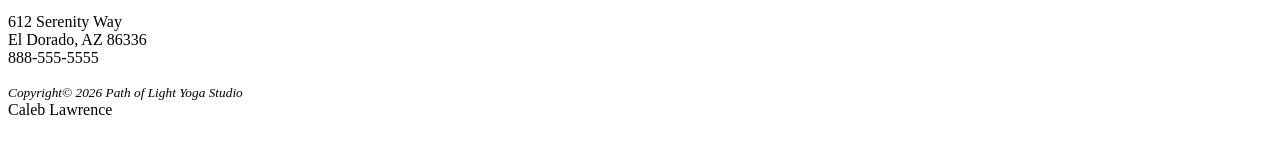
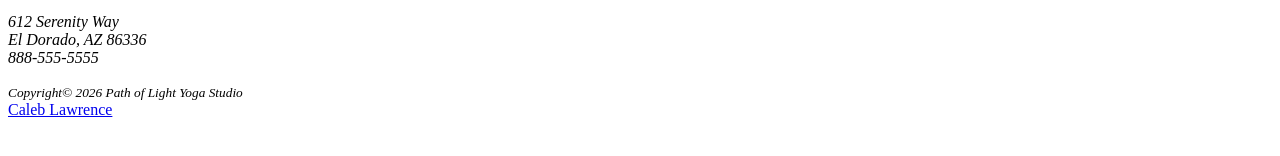
Before and after one commit to caleblawrencewebd152/webd152, a plain HTML site: page chapter3/yoga/index.html in a window 1280 px wide. Shown: the part 346-502 px from the top of the page. Drawn offline with Linux system fonts and the light colour scheme.

Commit message:
Update address formatting in index.html

```diff
--- a/chapter3/yoga/index.html
+++ b/chapter3/yoga/index.html
@@ -32,14 +32,12 @@
             <li>Relax before or after your class in our Serenity Lounge</li>
         </ul>
 
-        <div>
-            <p>612 Serenity Way <br>
+        <address>612 Serenity Way <br>
             El Dorado, AZ 86336 <br>
-        888-555-5555</p>
-        </div>
+        888-555-5555</address>
     </main>
 
     <footer><p><small><i>Copyright&copy; 2026 Path of Light Yoga Studio
-    </i></small><br>Caleb Lawrence</p></footer>
+    </i></small><br> <a href="mailto:caleblawr77@gmail.com">Caleb Lawrence</a></p></footer>
 </body>
 </html>
```
